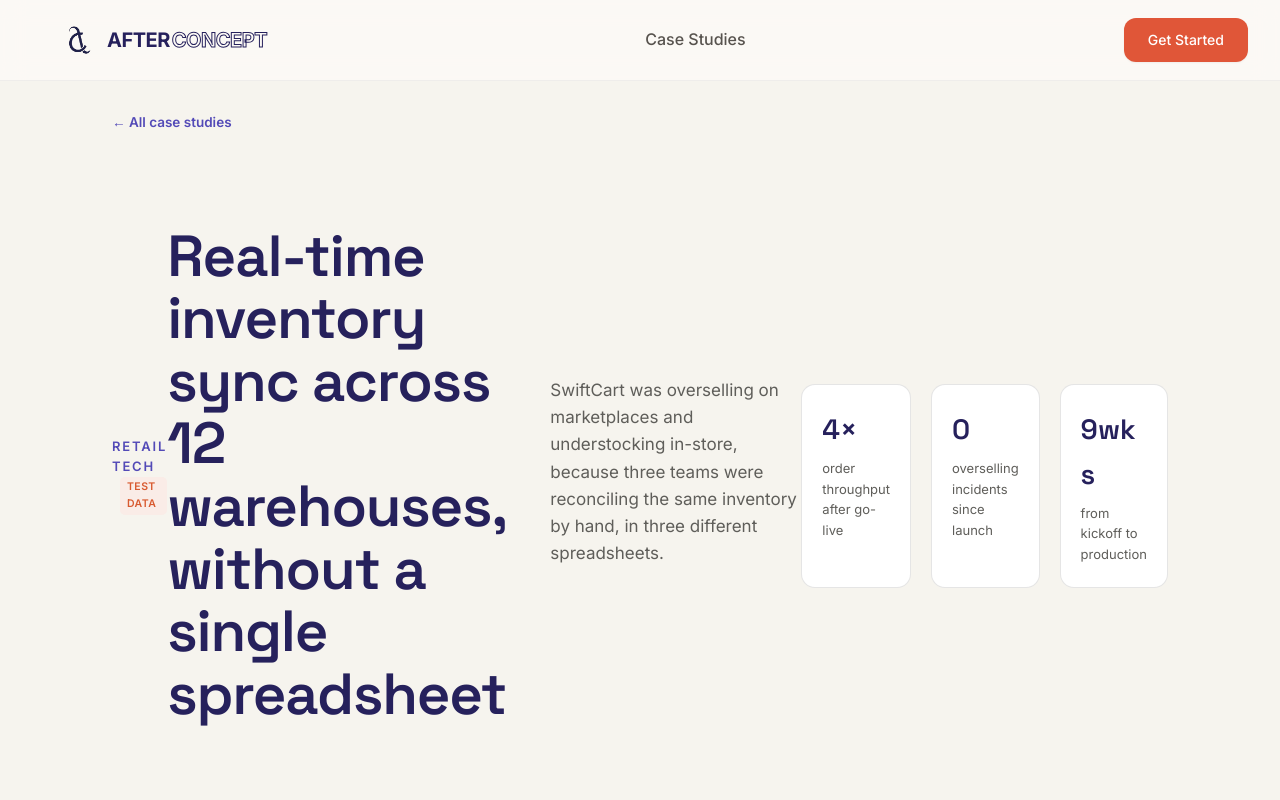
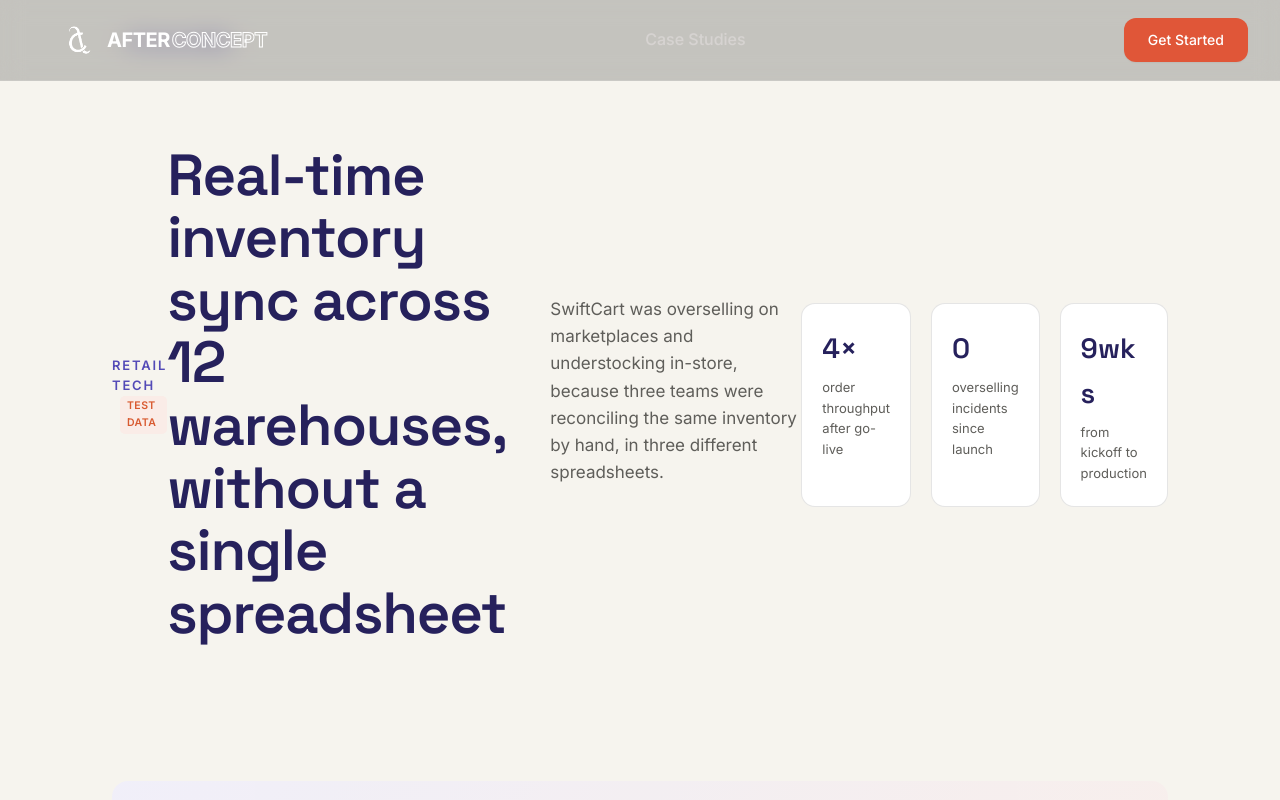
Before and after one commit to uzairr/after-concept-website, a Next.js app: page /case-studies/swiftcart in a window 1280 px wide. Shown: the top 800 px of the page. Built offline with nearby package versions, Linux system fonts and the light colour scheme.

Commit message:
Update navbar

```diff
--- a/components/Header.tsx
+++ b/components/Header.tsx
@@ -2,37 +2,34 @@ import React from 'react';
 
 export default function Header() {
   return (
-    <header className="sticky top-0 z-50 bg-[#fdfbf7]/80 backdrop-blur-md border-b border-stone-200/60">
+    <header className="fixed top-0 left-0 w-full z-50 bg-black/20 backdrop-blur-md border-b border-white/10">
       <nav className="max-w-7xl mx-auto px-4 sm:px-6 lg:px-8 h-20 flex items-center justify-between">
 
-        {/* Logo & Brand Name */}
+        {/* Logo & Brand Name (White text for dark background) */}
         <a href="#" className="flex items-center group">
           <div className="relative">
             <img
               src="/image.png"
               alt="After Concept Logo"
-              className="transition-transform duration-300 ease-in-out group-hover:scale-110"
+              className="transition-transform duration-300 ease-in-out group-hover:scale-110 brightness-0 invert"
               style={{ width: '90px', height: '90px', objectFit: 'contain' }}
             />
           </div>
-          <div className="flex items-center font-bold tracking-tight text-xl text-[#26215c]" style={{ marginLeft: '-15px' }}>
+          <div className="flex items-center font-bold tracking-tight text-xl text-white" style={{ marginLeft: '-15px' }}>
             <span>AFTER</span>
-            <span className="text-transparent [-webkit-text-stroke:1px_#26215c] ml-0.5">CONCEPT</span>
+            <span className="text-transparent [-webkit-text-stroke:1px_#ffffff] ml-0.5">CONCEPT</span>
           </div>
         </a>
 
-        {/* Nav Link with Smooth Underline */}
-        <div className="hidden md:flex items-center gap-8 font-medium text-stone-600" style={{ fontSize: '1rem' }}>
+        {/* Nav Link */}
+        <div className="hidden md:flex items-center gap-8 font-medium text-stone-300" style={{ fontSize: '1rem' }}>
           <a
             href="#case-studies"
-            className="relative transition-colors duration-300 group"
-            style={{ color: '#57534e' }}
-            onMouseEnter={(e) => e.currentTarget.style.color = '#26215c'}
-            onMouseLeave={(e) => e.currentTarget.style.color = '#57534e'}
+            className="relative transition-colors duration-300 group text-stone-300 hover:text-white"
           >
             Case Studies
             {/* Underline Effect */}
-            <span className="absolute left-0 -bottom-1 h-[2px] w-0 bg-[#26215c] transition-all duration-300 group-hover:w-full"></span>
+            <span className="absolute left-0 -bottom-1 h-[2px] w-0 bg-white transition-all duration-300 group-hover:w-full"></span>
           </a>
         </div>
 
@@ -46,14 +43,6 @@ export default function Header() {
             padding: '12px 24px',
             borderRadius: '12px',
           }}
-          onMouseEnter={(e) => {
-            e.currentTarget.style.backgroundColor = '#26215c';
-            e.currentTarget.style.color = '#ffffff';
-          }}
-          onMouseLeave={(e) => {
-            e.currentTarget.style.backgroundColor = '#e05638';
-            e.currentTarget.style.color = '#ffffff';
-          }}
         >
           Get Started
         </a>
```
